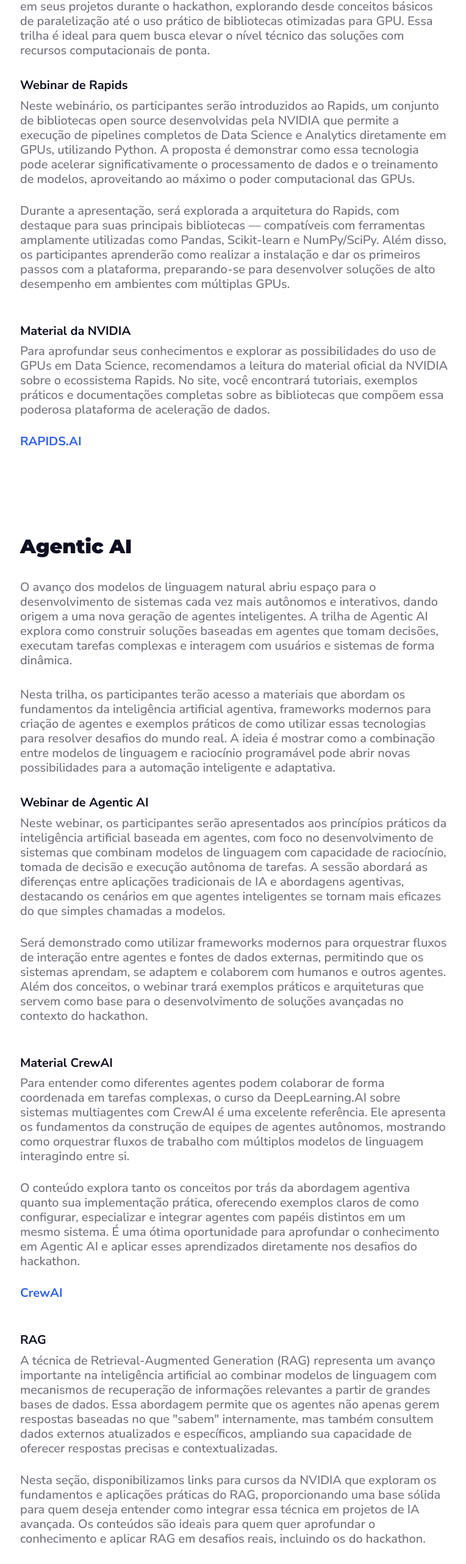
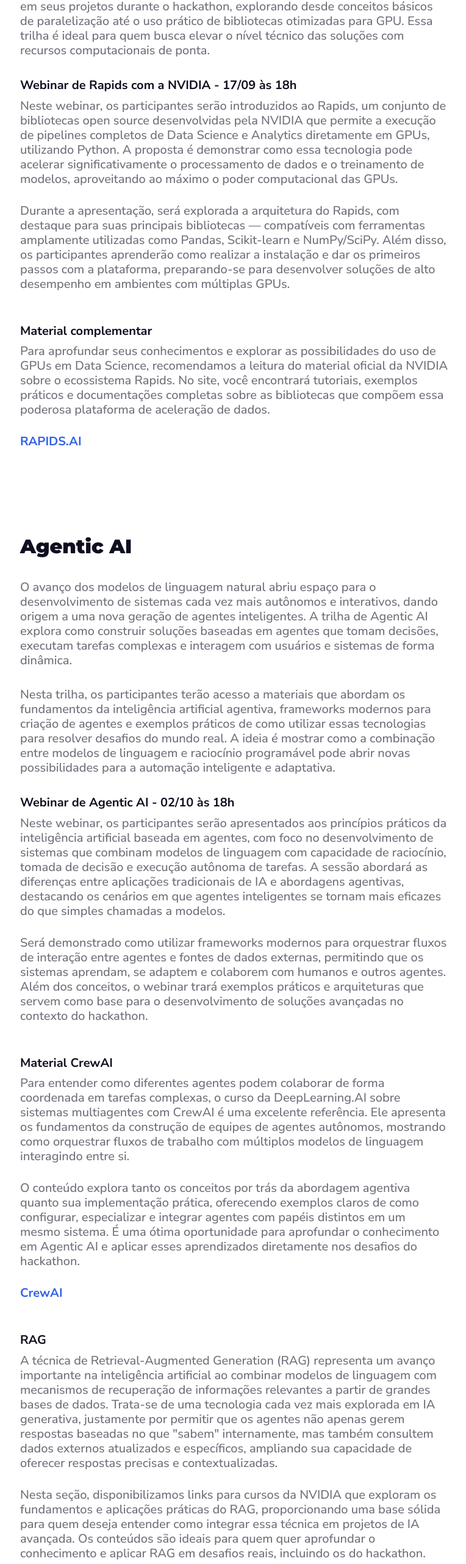
Before and after one commit to inc-coppe/hackaton-ia-2025-site, a React (Vite) app in the folder front/: page /materiais in a window 1280 px wide. Shown: the part 897-3461 px from the top of the page at 61% size, without its empty margins (425-1189 px from the left). Built offline with nearby package versions, Linux system fonts and the light colour scheme; a web font is replaced by a local one.

Commit message:
Feat: Correção do texto materiais
Algumas atualizações no texto da página materiais se tornaram necessárias.

```diff
--- a/front/src/pages/Materiais/index.tsx
+++ b/front/src/pages/Materiais/index.tsx
@@ -42,13 +42,13 @@ const materialChapters = [
     description2: "A proposta é capacitar os participantes a aplicar técnicas de alto desempenho em seus projetos durante o hackathon, explorando desde conceitos básicos de paralelização até o uso prático de bibliotecas otimizadas para GPU. Essa trilha é ideal para quem busca elevar o nível técnico das soluções com recursos computacionais de ponta.",
     subsections: [
       {
-        title: "Webinar de Rapids",
-        text: ["Neste webinário, os participantes serão introduzidos ao Rapids, um conjunto de bibliotecas open source desenvolvidas pela NVIDIA que permite a execução de pipelines completos de Data Science e Analytics diretamente em GPUs, utilizando Python. A proposta é demonstrar como essa tecnologia pode acelerar significativamente o processamento de dados e o treinamento de modelos, aproveitando ao máximo o poder computacional das GPUs.",
+        title: "Webinar de Rapids com a NVIDIA - 17/09 às 18h",
+        text: ["Neste webinar, os participantes serão introduzidos ao Rapids, um conjunto de bibliotecas open source desenvolvidas pela NVIDIA que permite a execução de pipelines completos de Data Science e Analytics diretamente em GPUs, utilizando Python. A proposta é demonstrar como essa tecnologia pode acelerar significativamente o processamento de dados e o treinamento de modelos, aproveitando ao máximo o poder computacional das GPUs.",
         "Durante a apresentação, será explorada a arquitetura do Rapids, com destaque para suas principais bibliotecas — compatíveis com ferramentas amplamente utilizadas como Pandas, Scikit-learn e NumPy/SciPy. Além disso, os participantes aprenderão como realizar a instalação e dar os primeiros passos com a plataforma, preparando-se para desenvolver soluções de alto desempenho em ambientes com múltiplas GPUs.",
         ]
       },
       {
-        title: "Material da NVIDIA",
+        title: "Material complementar",
         text: ["Para aprofundar seus conhecimentos e explorar as possibilidades do uso de GPUs em Data Science, recomendamos a leitura do material oficial da NVIDIA sobre o ecossistema Rapids. No site, você encontrará tutoriais, exemplos práticos e documentações completas sobre as bibliotecas que compõem essa poderosa plataforma de aceleração de dados.",
           <>
             <a href="https://rapids.ai/" target="_blank" rel="noopener noreferrer" style={{color: "#3161E8", textDecoration: "none", fontWeight: "bold" }}>
@@ -70,7 +70,7 @@ const materialChapters = [
     description2: "Nesta trilha, os participantes terão acesso a materiais que abordam os fundamentos da inteligência artificial agentiva, frameworks modernos para criação de agentes e exemplos práticos de como utilizar essas tecnologias para resolver desafios do mundo real. A ideia é mostrar como a combinação entre modelos de linguagem e raciocínio programável pode abrir novas possibilidades para a automação inteligente e adaptativa.",
     subsections: [
       {
-        title: "Webinar de Agentic AI",
+        title: "Webinar de Agentic AI - 02/10 às 18h",
         text: ["Neste webinar, os participantes serão apresentados aos princípios práticos da inteligência artificial baseada em agentes, com foco no desenvolvimento de sistemas que combinam modelos de linguagem com capacidade de raciocínio, tomada de decisão e execução autônoma de tarefas. A sessão abordará as diferenças entre aplicações tradicionais de IA e abordagens agentivas, destacando os cenários em que agentes inteligentes se tornam mais eficazes do que simples chamadas a modelos.",
 
         "Será demonstrado como utilizar frameworks modernos para orquestrar fluxos de interação entre agentes e fontes de dados externas, permitindo que os sistemas aprendam, se adaptem e colaborem com humanos e outros agentes. Além dos conceitos, o webinar trará exemplos práticos e arquiteturas que servem como base para o desenvolvimento de soluções avançadas no contexto do hackathon."
@@ -92,7 +92,7 @@ const materialChapters = [
       },
       {
         title: "RAG",
-        text: ['A técnica de Retrieval-Augmented Generation (RAG) representa um avanço importante na inteligência artificial ao combinar modelos de linguagem com mecanismos de recuperação de informações relevantes a partir de grandes bases de dados. Essa abordagem permite que os agentes não apenas gerem respostas baseadas no que "sabem" internamente, mas também consultem dados externos atualizados e específicos, ampliando sua capacidade de oferecer respostas precisas e contextualizadas.',
+        text: ['A técnica de Retrieval-Augmented Generation (RAG) representa um avanço importante na inteligência artificial ao combinar modelos de linguagem com mecanismos de recuperação de informações relevantes a partir de grandes bases de dados. Trata-se de uma tecnologia cada vez mais explorada em IA generativa, justamente por permitir que os agentes não apenas gerem respostas baseadas no que "sabem" internamente, mas também consultem dados externos atualizados e específicos, ampliando sua capacidade de oferecer respostas precisas e contextualizadas.',
 
         "Nesta seção, disponibilizamos links para cursos da NVIDIA que exploram os fundamentos e aplicações práticas do RAG, proporcionando uma base sólida para quem deseja entender como integrar essa técnica em projetos de IA avançada. Os conteúdos são ideais para quem quer aprofundar o conhecimento e aplicar RAG em desafios reais, incluindo os do hackathon.",
 
```
